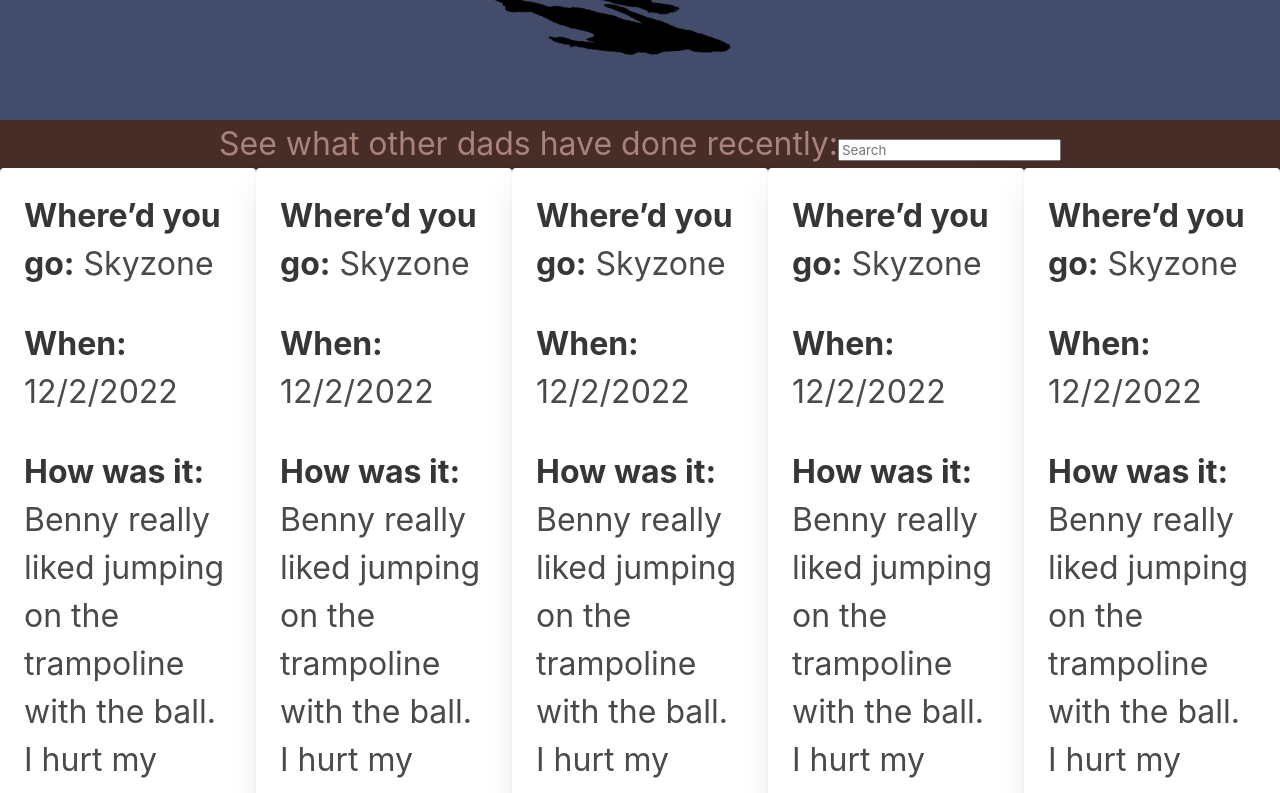
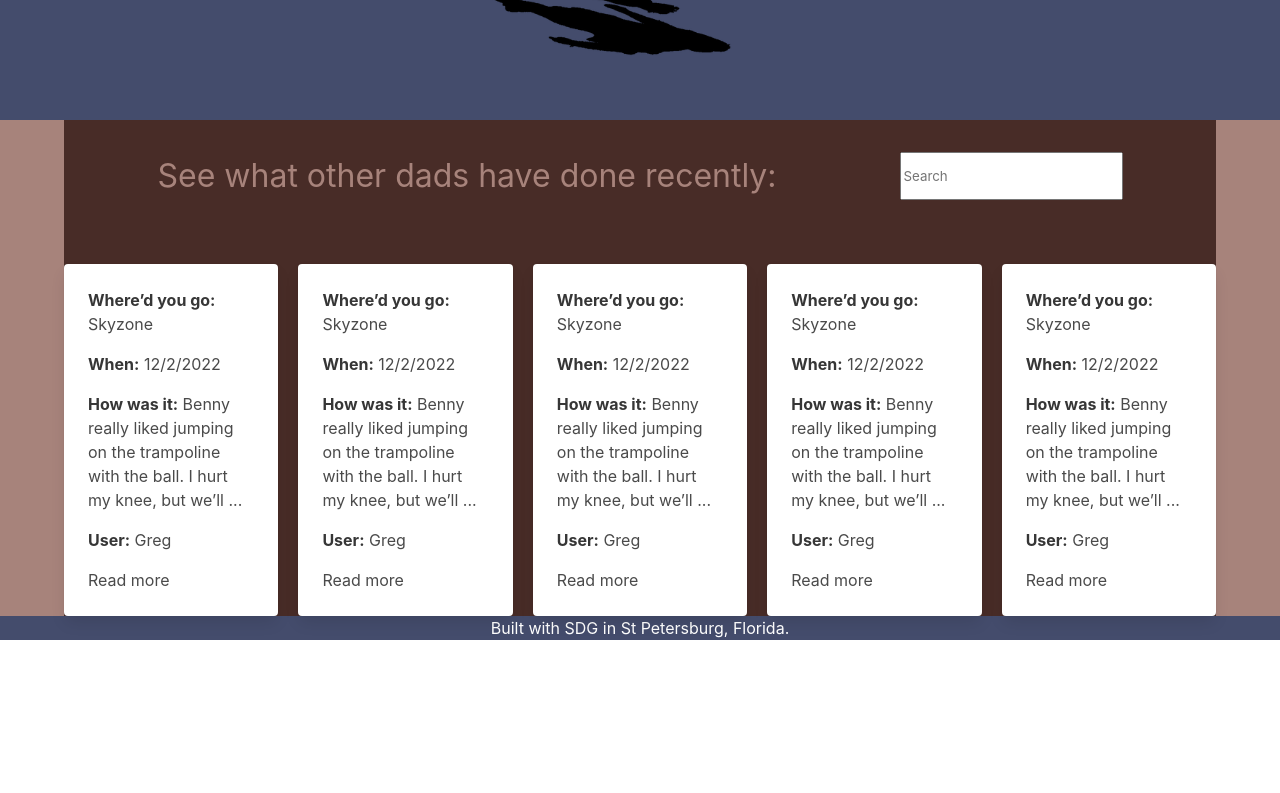
Before and after one commit to landoncass/DadsDayApp, a React (Vite) app in the folder ClientApp/: page /AllDaysOut in a window 1280 px wide. Shown: the part 380-1173 px from the top of the page. After the commit the page ends 1020 px from the top, so only its background shows below. Built offline with nearby package versions, Linux system fonts and the light colour scheme.

Commit message:
Formatting the landing page

```diff
--- a/ClientApp/src/App.tsx
+++ b/ClientApp/src/App.tsx
@@ -13,25 +13,13 @@
           <a className="navbar-item">
             <img src={logo2} />
           </a>
-          <a
-            role="button"
-            className="navbar-burger"
-            aria-label="menu"
-            aria-expanded="false"
-            data-target="navbarBasicExample"
-          >
-            <span aria-hidden="true"></span>
-            <span aria-hidden="true"></span>
-            <span aria-hidden="true"></span>
-          </a>
-        </div>
-        <div id="navbarBasicExample" className="navbar-menu">
+
           <a className="navbar-item">Home</a>
           <a className="navbar-item">Your Days Out</a>
           <a className="navbar-item">Add a Day Out</a>
         </div>
       </nav>
-      <body>{AllDaysOut()}</body>
+      <body className="componentView">{AllDaysOut()}</body>
       <footer>
         <p>Built with SDG in St Petersburg, Florida.</p>
       </footer>
--- a/ClientApp/src/index.scss
+++ b/ClientApp/src/index.scss
@@ -30,17 +30,14 @@
 
 .DaysOutList {
   display: flex;
-  align-content: center;
-  justify-content: center;
+  justify-content: space-between;
   flex-wrap: wrap;
+  gap: 20px;
+  margin-top: 2rem;
 }
 
 .DayOutList li {
   margin: 1rem;
-}
-
-.card {
-  $card-media-margin: 1.5rem;
 }
 
 .navbar-burger {
@@ -56,8 +53,10 @@
 
 .pageHeader {
   display: flex;
-  justify-content: center;
+  justify-content: space-around;
   flex-wrap: wrap;
+  padding: 2rem;
+  font-size: 2rem;
 }
 header {
   background-color: $blue;
@@ -75,7 +74,6 @@
   display: flex;
   flex-wrap: wrap;
   background-color: $blue;
-  color: $white;
   position: fixed;
   width: 100%;
   left: 0;
@@ -86,10 +84,19 @@
   flex: 1 1 200px;
 }
 
-main {
+.componentPage {
   background-color: var(--brown);
-  font-size: 2rem;
+  display: flex;
+  flex-direction: column;
+  justify-content: center;
+  font-size: 1rem;
   color: var(--sand);
+  width: 90%;
+}
+
+.componentView {
+  display: flex;
+  justify-content: center;
 }
 
 footer {
--- a/ClientApp/src/main.tsx
+++ b/ClientApp/src/main.tsx
@@ -1,7 +1,13 @@
 import React from 'react'
 import ReactDOM from 'react-dom/client'
+import { createRoot } from 'react-dom/client'
 import { QueryClient, QueryClientProvider } from 'react-query'
-import { createBrowserRouter, RouterProvider } from 'react-router-dom'
+import {
+  createBrowserRouter,
+  RouterProvider,
+  Route,
+  Link,
+} from 'react-router-dom'
 
 import { App } from './App'
 import './index.scss'
@@ -17,17 +23,16 @@
     element: <App />,
   },
   {
-    path: '/alldaysout',
+    path: '/AllDaysOut',
     element: <AllDaysOut />,
   },
   {
-    path: '/yourdaysout',
+    path: '/PersonalDayOut',
     element: <PersonalDayOut />,
   },
 ])
 
 ReactDOM.createRoot(document.getElementById('root') as HTMLElement).render(
-  <React.StrictMode>
-    <App />
-  </React.StrictMode>
+  // <RouterProvider router={router} />
+  <React.StrictMode>{<App />}</React.StrictMode>
 )
--- a/ClientApp/src/pages/AllDaysOut.tsx
+++ b/ClientApp/src/pages/AllDaysOut.tsx
@@ -15,12 +15,10 @@
   // console.log({ daysOut })
 
   return (
-    <main>
+    <div className="componentPage">
       <div className="pageHeader">
         <h1 align="center">See what other dads have done recently: </h1>
-        <p>
-          <input type="text" placeholder="Search" />
-        </p>
+        <input type="text" placeholder="Search" />
       </div>
       <ul className="DaysOutList">
         <li>
@@ -137,6 +135,6 @@
         </li>
       </ul>
       {/* <AllDaysOut /> */}
-    </main>
+    </div>
   )
 }
```
